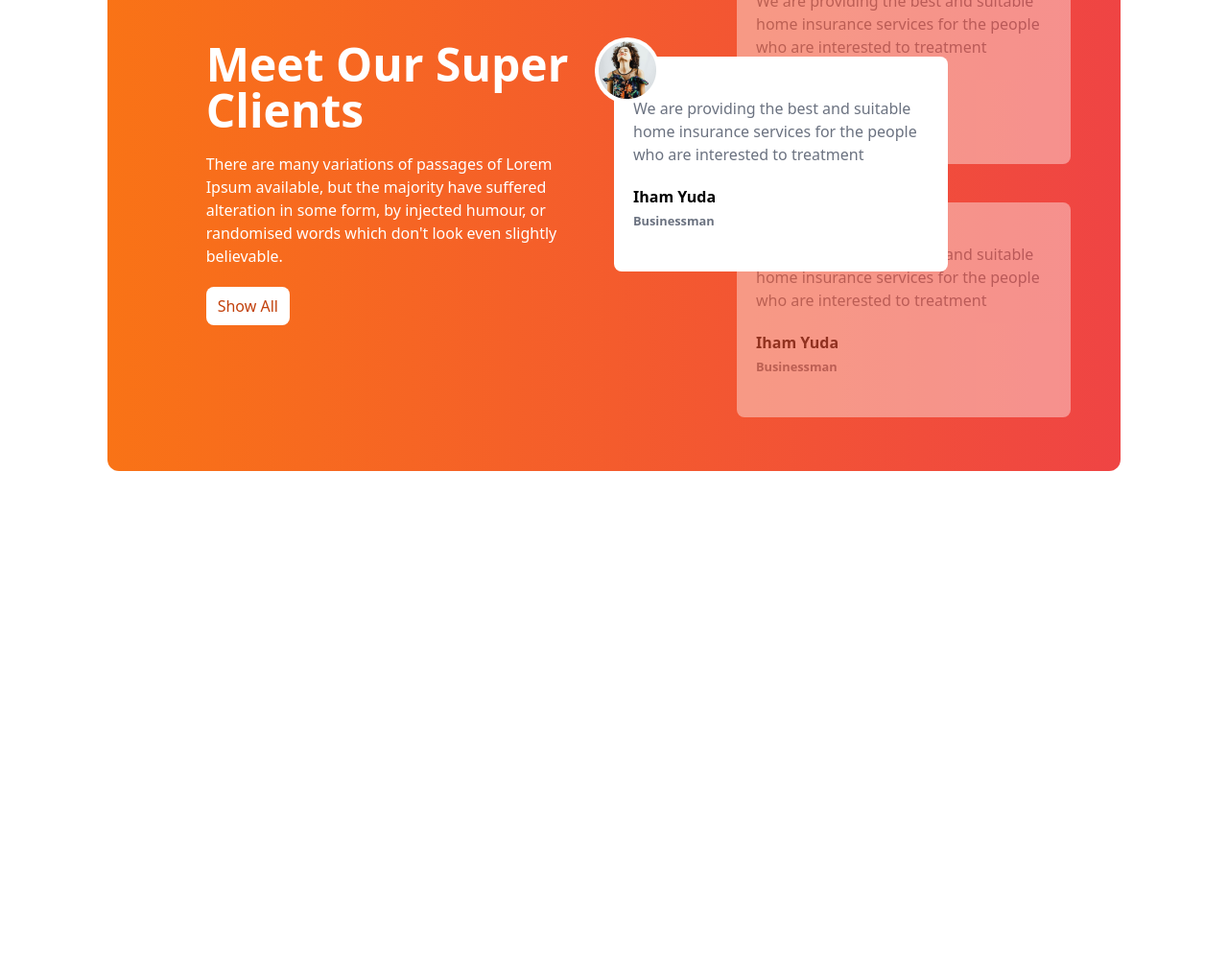
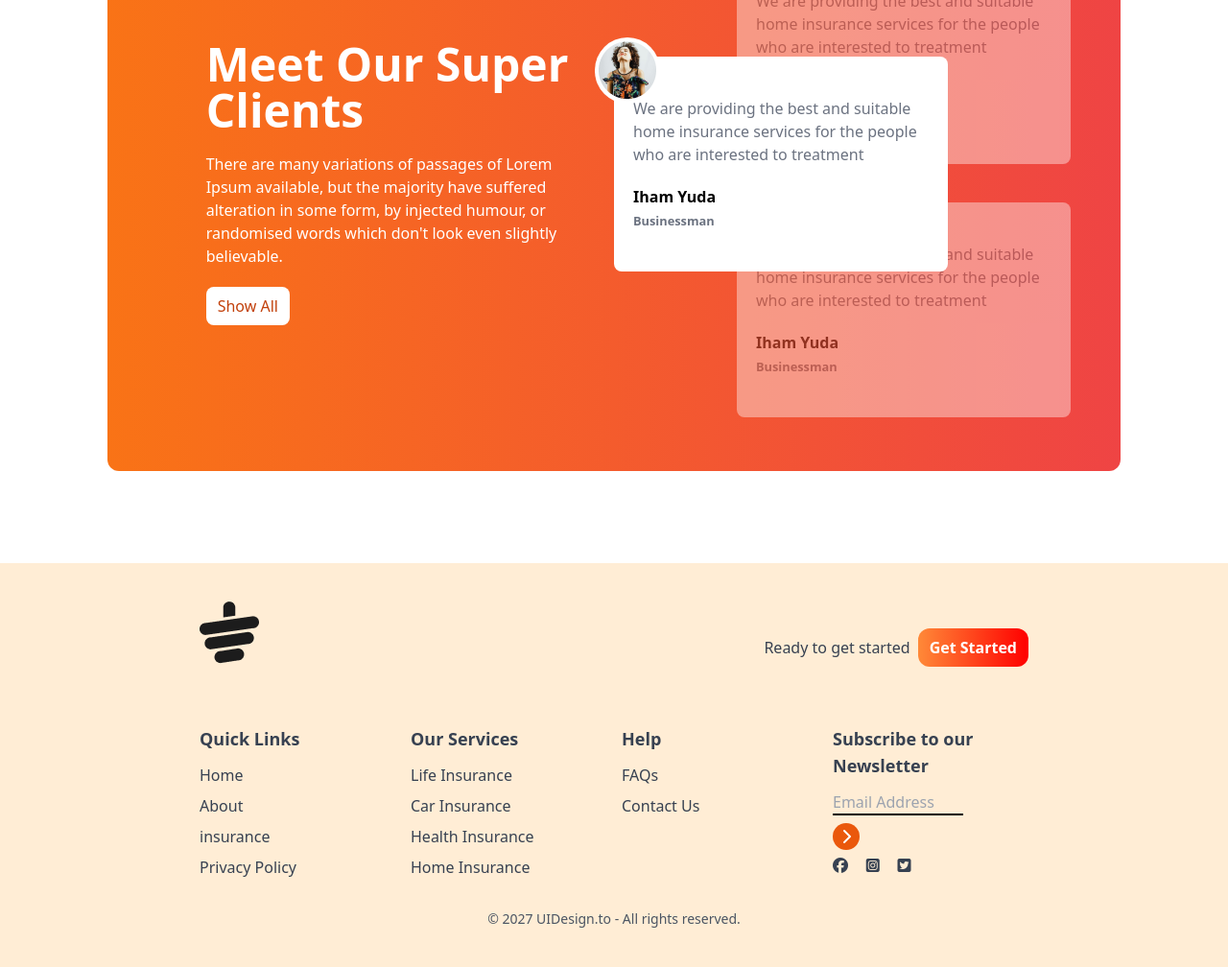
Before and after one commit to MdShan98/tea-house-project, a plain HTML site: page index.html in a window 1280 px wide. Shown: the part 1950-2958 px from the top of the page at 96% size. Before the commit the page ends 2537 px from the top, so only its background shows below. Drawn offline with nearby package versions, Linux system fonts and the light colour scheme.

Commit message:
footer section added

```diff
--- a/index.html
+++ b/index.html
@@ -209,7 +209,85 @@
             </div>
         </section>
 
+        <!-- News Section -->
+
+        <section>
+
+        </section>
 
     </main>
+
+   <!-- footer section -->
+
+   <footer class="bg-orange-100 text-gray-700 py-10 px-4 md:px-16">
+    <div class="w-9/12 mx-auto">
+        <!-- logo -->
+         <div class="mb-8 flex justify-between">
+            <img class="mb-8" src="images/cup.png" alt="">
+            <div class="flex items-center gap-2">
+                <h4>Ready to get started</h4>
+                <button class="bg-gradient-to-l from-[#FF0000]  to-[#FF8938] px-3 py-2 rounded-xl text-white font-bold">Get Started</button>
+            </div>
+         </div>
+
+         <!-- links -->
+
+         <div class="grid grid-cols-1 md:grid-cols-2 lg:grid-cols-4 gap-4">
+            <!-- first column -->
+             <div>
+                <h2 class="font-semibold text-lg mb-3">Quick Links</h2>
+                <ul class="space-y-2">
+                    <li><a class="hover:text-orange-600" href="">Home</a></li>
+                    <li><a class="hover:text-orange-600" href="">About</a></li>
+                    <li><a class="hover:text-orange-600" href="">insurance</a></li>
+                    <li><a class="hover:text-orange-600" href="">Privacy Policy</a></li>
+                </ul>
+             </div>
+
+             <!-- second column  -->
+
+             <div>
+                <h2 class="font-semibold text-lg mb-3">Our Services</h2>
+                <ul class="space-y-2">
+                    <li><a class="hover:text-orange-600" href="">Life Insurance</a></li>
+                    <li><a class="hover:text-orange-600" href="">Car Insurance</a></li>
+                    <li><a class="hover:text-orange-600" href="">Health Insurance</a></li>
+                    <li><a class="hover:text-orange-600" href="">Home Insurance</a></li>
+                </ul>
+             </div>
+
+             <!-- Third column  -->
+
+             <div>
+                <h2 class="font-semibold text-lg mb-3">Help</h2>
+                <ul class="space-y-2">
+                    <li><a class="hover:text-orange-600" href="">FAQs</a></li>
+                    <li><a class="hover:text-orange-600" href="">Contact Us</a></li>
+                </ul>
+             </div>
+
+            <!-- Third column  -->
+
+            <div>
+                <h2 class="font-semibold text-lg mb-3">Subscribe to our Newsletter</h2>
+                <div class="flex flex-col space-y-2">
+                    <input type="text" placeholder="Email Address" class="bg-transparent border-b-2 border-black w-4/6">
+                    <i class="fa-solid fa-chevron-right w-7 h-7 bg-orange-600 inline-flex rounded-full text-white justify-center items-center"></i>
+                    <div class="flex justify-between w-2/5 mb-2 mt-8">
+                        <i class="fa-brands fa-facebook"></i>
+                        <i class="fa-brands fa-square-instagram"></i>
+                        <i class="fa-brands fa-square-twitter"></i>
+                    </div>
+                </div>
+            </div>
+
+         </div>
+
+         <div class="text-center pt-4 mt-4">
+            <p class="text-sm text-gray-600">© 2027 UIDesign.to - All rights reserved.</p>
+         </div>
+    </div>
+
+   </footer>
 </body>
 </html>
```
